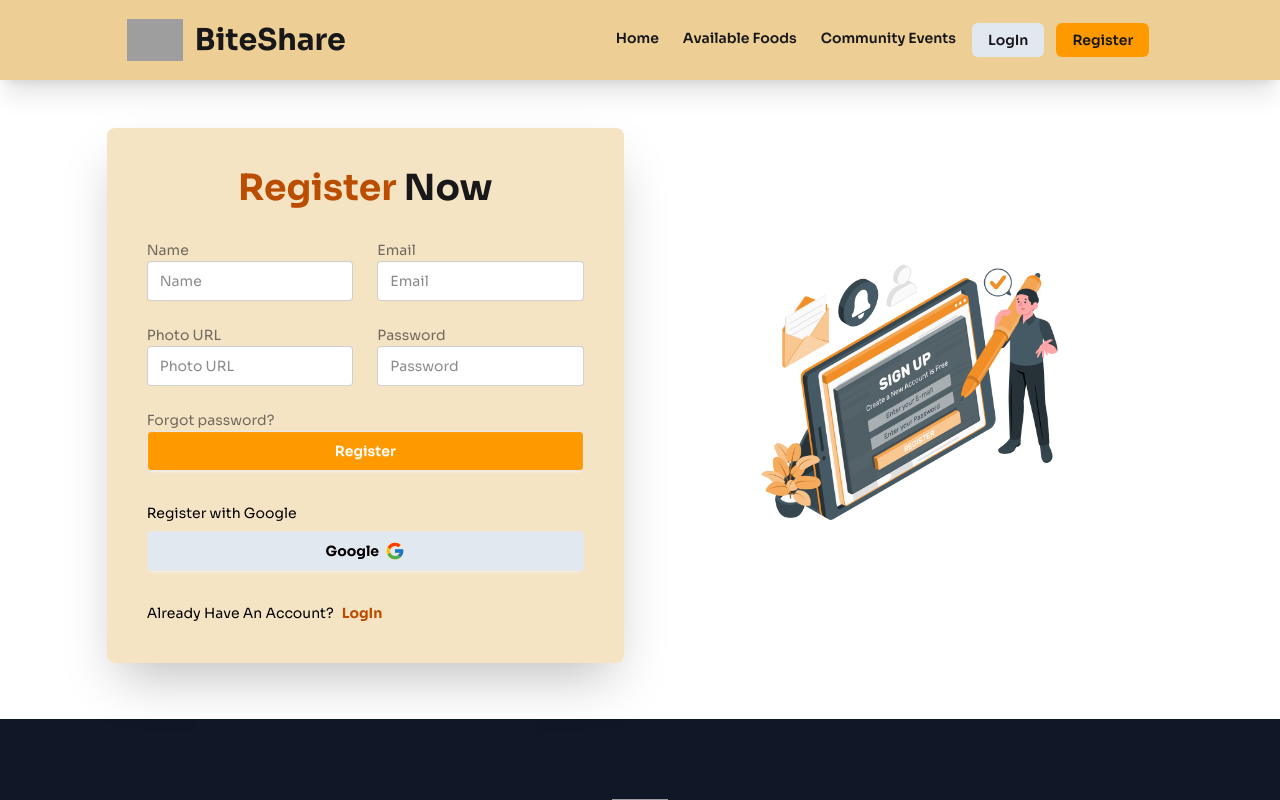
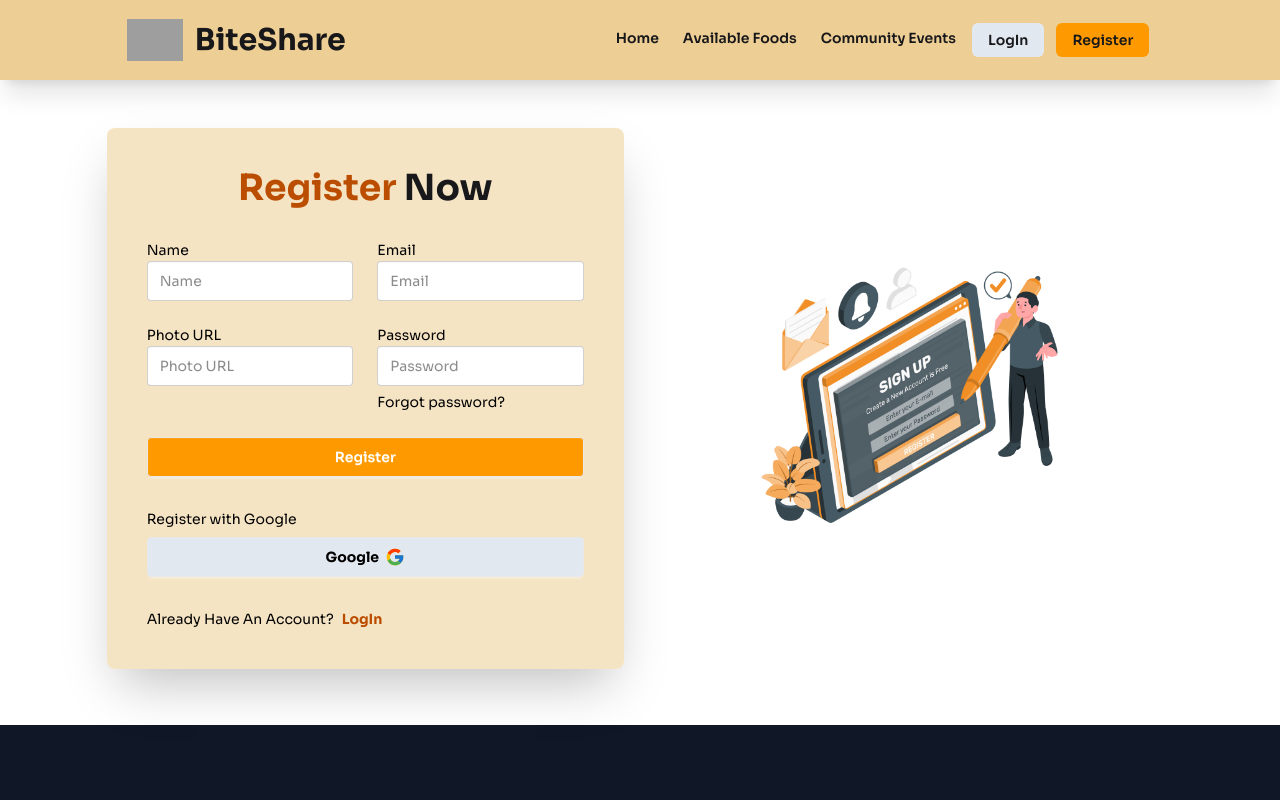
Before and after one commit to fatemaDiba/BiteShare, a React (Vite) app: page /register in a window 1280 px wide. Shown: the top 800 px of the page. Built offline with nearby package versions, Linux system fonts and the light colour scheme; grey boxes are pictures that could not be loaded.

Commit message:
login register page

```diff
--- a/src/error/Error.jsx
+++ b/src/error/Error.jsx
@@ -2,7 +2,7 @@ import { Link } from "react-router";
 
 const Error = () => {
   return (
-    <div>
+    <div className="overflow-hidden">
       {/* <Helmet>
         <title>Error-Food Share</title>
       </Helmet> */}
--- a/src/pages/logReg/Login.jsx
+++ b/src/pages/logReg/Login.jsx
@@ -1,8 +1,7 @@
 // import { useContext } from "react";
-// import { Helmet } from "react-helmet-async";
 import { Link, useLocation, useNavigate } from "react-router";
 // import { AuthContext } from "../../Auth/AuthProvider";
-import { toast } from "react-toastify";
+// import { toast } from "react-toastify";
 import { FcGoogle } from "react-icons/fc";
 
 const Login = () => {
@@ -15,11 +14,9 @@ const Login = () => {
   //   const form = e.target;
   //   const email = form.email.value;
   //   const password = form.password.value;
-  //   console.log(email, password);
 
   //   oldUser(email, password)
   //     .then((res) => {
-  //       // console.log(res.user);
   //       toast.success("Successfully Logged in user");
   //       setLoading(false);
   //       navigate(location?.state ? location.state : "/");
@@ -36,69 +33,72 @@ const Login = () => {
   //       navigate(location?.state ? location.state : "/");
   //     })
   //     .catch((error) => {
-  //       toast.success("Something went wrong");
+  //       toast.error("Something went wrong");
   //       setLoading(false);
   //     });
   // };
 
   return (
     <div>
-      {/* <Helmet>
-        <title>LogIn-BiteShare</title>
-      </Helmet> */}
       <div className="w-11/12 sm:container xl:w-10/12 mx-auto mb-14 mt-32">
         <div className="grid lg:grid-cols-2 gap-8 items-center">
-          <div className="card bg-light-secondary/50 shadow-2xl p-6 lg:p-10">
-            <div className="card-body text-white">
+          <div className="bg-light-secondary/50 shadow-2xl p-6 lg:p-10 rounded-2xl">
+            <div className="text-white">
               <h2 className="font-bold text-center text-xl text-black/90 md:text-4xl mb-6">
                 <span className="text-amber-700">Login</span> Now
               </h2>
-              <form>
+              <form >
                 {/* onSubmit={handleSubmit} */}
                 <div className="form-control mb-4">
                   <label className="label">
-                    <span className="label-text">Email</span>
+                    <span className="label-text text-black text-sm">Email</span>
                   </label>
                   <input
                     type="email"
                     name="email"
                     required
                     placeholder="email"
-                    className="input input-bordered"
+                    className="input input-bordered input-md w-full"
                   />
                 </div>
+
+
                 <div className="form-control mb-4">
                   <label className="label">
-                    <span className="label-text">Password</span>
+                    <span className="label-text text-black text-sm">Password</span>
                   </label>
                   <input
                     type="password"
                     name="password"
                     required
                     placeholder="password"
-                    className="input input-bordered"
+                    className="input input-bordered input-md w-full"
                   />
                   <label className="label">
-                    <a className="label-text-alt link link-hover">
+                    <a className="label-text-alt link link-hover text-sm text-black">
                       Forgot password?
                     </a>
                   </label>
                 </div>
+
+
                 <div className="form-control mt-6 mb-4">
-                  <button className="btn bg-amber-500 hover:bg-amber-600 text-white">
+                  <button className="btn btn-md bg-amber-500 hover:bg-amber-600 text-white w-full">
                     Login
                   </button>
                 </div>
               </form>
+
               <div className="mb-4">
-                <p className="text-sm mb-2 text-black">Login with Google</p>
+                <p className="text-sm mb-2 text-black ">Login with Google</p>
                 <button
-                  className="btn font-bold bg-slate-200 hover:bg-slate-400 w-full text-black"
+                  className="btn btn-md font-bold bg-slate-200 hover:bg-slate-400 w-full text-black flex items-center justify-center gap-2"
                 // onClick={handleGoogleBtn}
                 >
                   Google <FcGoogle className="text-xl" />
                 </button>
               </div>
+
 
               <div className="text-sm">
                 <p className="text-black">
@@ -113,6 +113,8 @@ const Login = () => {
               </div>
             </div>
           </div>
+
+
           <div className="w-full hidden md:flex justify-center">
             <img
               src="/assets/login1.png"
--- a/src/pages/logReg/Register.jsx
+++ b/src/pages/logReg/Register.jsx
@@ -70,7 +70,7 @@ const Register = () => {
                 <div className="grid grid-cols-1 sm:grid-cols-2 gap-6">
                   <div className="form-control">
                     <label className="label">
-                      <span className="label-text">Name</span>
+                      <span className="label-text text-sm text-black">Name</span>
                     </label>
                     <input
                       type="text"
@@ -82,7 +82,7 @@ const Register = () => {
                   </div>
                   <div className="form-control">
                     <label className="label">
-                      <span className="label-text">Email</span>
+                      <span className="label-text text-sm text-black">Email</span>
                     </label>
                     <input
                       type="email"
@@ -94,7 +94,7 @@ const Register = () => {
                   </div>
                   <div className="form-control">
                     <label className="label">
-                      <span className="label-text">Photo URL</span>
+                      <span className="label-text text-sm text-black">Photo URL</span>
                     </label>
                     <input
                       type="url"
@@ -106,7 +106,7 @@ const Register = () => {
                   </div>
                   <div className="form-control">
                     <label className="label">
-                      <span className="label-text">Password</span>
+                      <span className="label-text text-sm text-black">Password</span>
                     </label>
                     <input
                       type="password"
@@ -115,14 +115,15 @@ const Register = () => {
                       className="input input-bordered"
                       required
                     />
+                    <label className="label mt-1.5">
+                      <a href="#" className="text-sm text-black label-text-alt link link-hover">
+                        Forgot password?
+                      </a>
+                    </label>
                   </div>
                 </div>
                 <div className="form-control mt-6">
-                  <label className="label">
-                    <a href="#" className="label-text-alt link link-hover">
-                      Forgot password?
-                    </a>
-                  </label>
+
                   <button className="btn bg-amber-500 hover:bg-amber-600 text-white w-full">
                     Register
                   </button>
```
